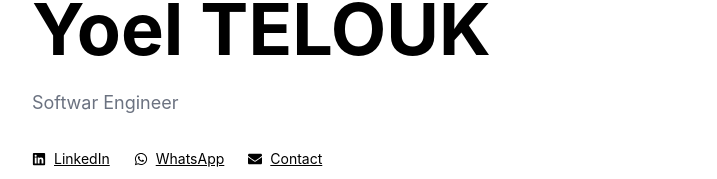
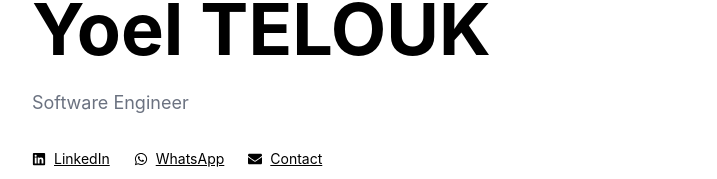
Before and after one commit to yoel2901/yoel-portfolio, a React (Create React App) app: page / in a window 1280 px wide. Shown: the part 119-298 px from the top of the page, without its empty margins (48-765 px from the left). Built offline with nearby package versions, Linux system fonts and the light colour scheme.

Commit message:
correction ortho dans hero.jsx

```diff
--- a/src/components/Hero.jsx
+++ b/src/components/Hero.jsx
@@ -19,7 +19,7 @@ export default function Hero() {
           animate={{ opacity: 1 }}
           className="mt-6 text-lg text-gray-500 dark:text-gray-400"
         >
-          Softwar Engineer
+          Software Engineer
         </motion.p>
 
         <div className="mt-8 flex gap-6 text-sm items-center">
```
